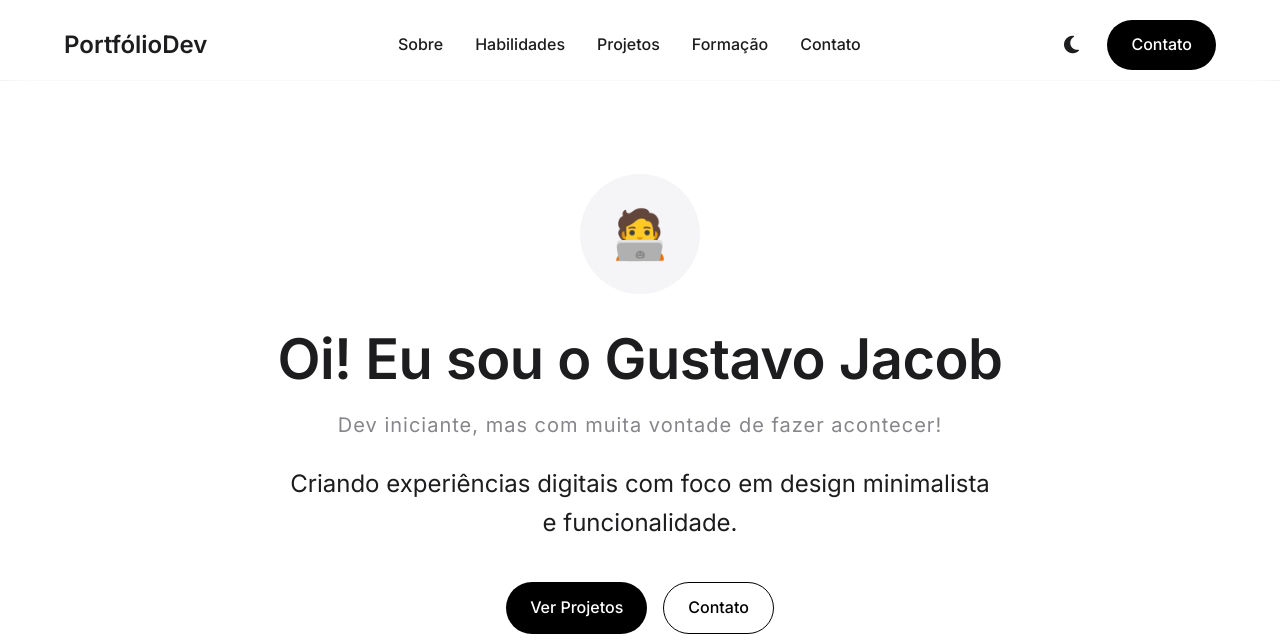
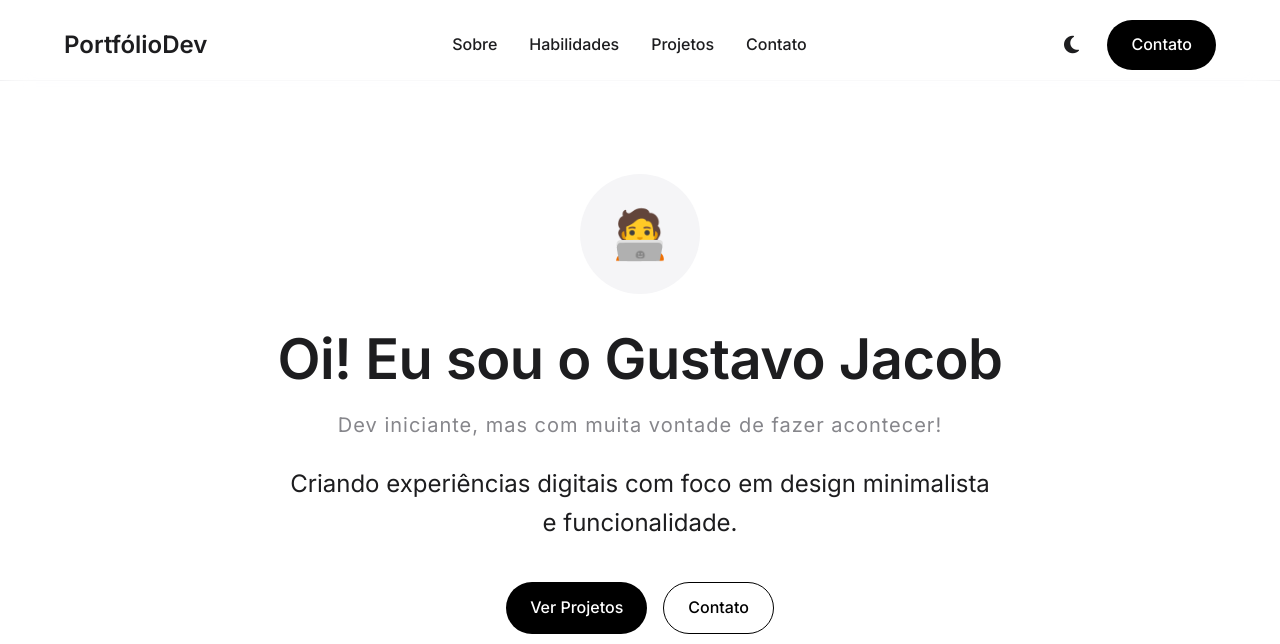
Before and after one commit to gustavooJacob/portifolio, a plain HTML site: page index.html in a window 1280 px wide. Shown: the top 644 px of the page. Drawn offline with Linux system fonts and the light colour scheme.

Commit message:
removido botao formaçao na navbar

```diff
--- a/index.html
+++ b/index.html
@@ -21,7 +21,6 @@
                 <a href="#sobre" class="nav-link">Sobre</a>
                 <a href="#habilidades" class="nav-link">Habilidades</a>
                 <a href="#projetos" class="nav-link">Projetos</a>
-                <a href="#formacao" class="nav-link">Formação</a>
                 <a href="#contato" class="nav-link">Contato</a>
             </nav>
             <div class="header-actions">
```
